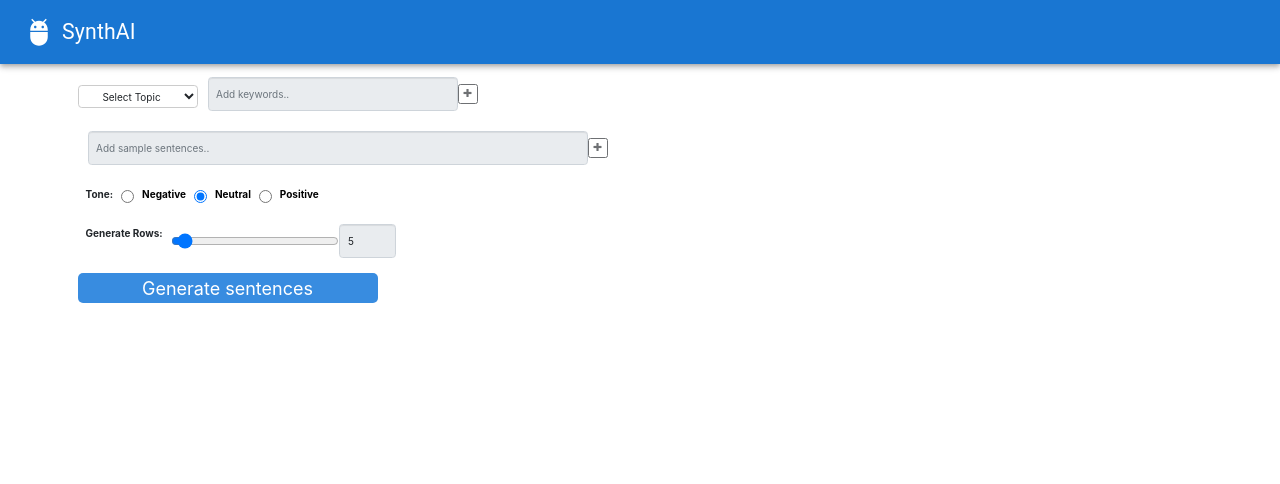
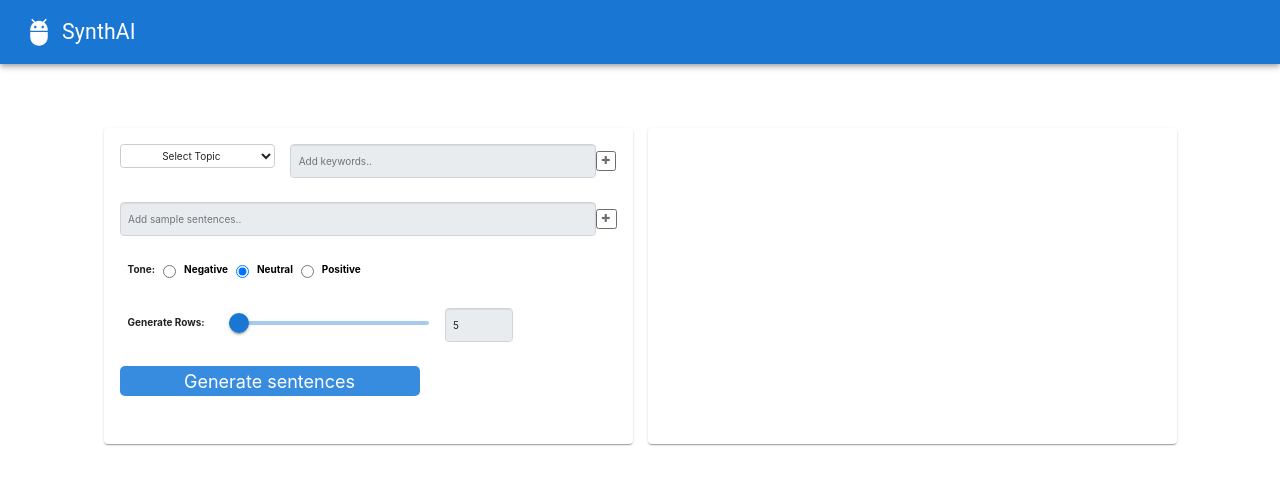
Before and after one commit to ashugulati-work/TechMates, a React (Create React App) app in the folder UI/: page / in a window 1280 px wide. Shown: the top 484 px of the page. Built offline with nearby package versions, Linux system fonts and the light colour scheme; the HTML template or start-up script is replaced by a standard one.

Commit message:
Updated Code, Layout, Formatting and designs

```diff
--- a/UI/src/components/InputText.jsx
+++ b/UI/src/components/InputText.jsx
@@ -1,16 +1,30 @@
-import React from 'react'
-import '../styles/styles.css'
+import React from "react";
+import "../styles/styles.css";
 
 function InputText(props) {
   return (
-    <div className="form-group mx-sm-3 mb-2 d-flex align-items-center">
-        <input type="text" disabled={props.disableInputBox} className="form-control" style={{ width: props.size}} id="inputMsg" placeholder={props.placeHolder} name="inputMsg" onChange={props.onHandleChange} value={props.value} />
-        <button type="button" disabled={props.plusBtnHide} id="plusBtn" className="btn btn-sm plus-btn" onClick={props.onHandleClick}>
+    <div className="d-flex align-items-center">
+      <input
+        type="text"
+        disabled={props.disableInputBox}
+        className="form-control"
+        id="inputMsg"
+        placeholder={props.placeHolder}
+        name="inputMsg"
+        onChange={props.onHandleChange}
+        value={props.value}
+      />
+      <button
+        type="button"
+        disabled={props.plusBtnHide}
+        id="plusBtn"
+        className="btn btn-sm plus-btn"
+        onClick={props.onHandleClick}
+      >
         <span className="glyphicon glyphicon-plus"></span>
-        </button>
+      </button>
     </div>
-
-  )
+  );
 }
 
-export default InputText
+export default InputText;
--- a/UI/src/components/MesagesUI.jsx
+++ b/UI/src/components/MesagesUI.jsx
@@ -1,30 +1,49 @@
-import React, { Fragment, useEffect, useState, useRef } from 'react';
-import '../styles/styles.css';
+import React, { Fragment, useEffect, useState } from "react";
+import "../styles/styles.css";
 import { connect } from "react-redux";
-import InputMessages from './InputMessages';
-import InputText from './InputText';
-import RowText from './RowText';
-import { createInputMessages, submitFormData, downloadFile, downloadDataEmpty } from "../actions/projectActions";
+import InputMessages from "./InputMessages";
+import InputText from "./InputText";
+import RowText from "./RowText";
+import {
+  createInputMessages,
+  submitFormData,
+  downloadFile,
+  downloadDataEmpty,
+} from "../actions/projectActions";
 import constant from "../config.json";
-import MainHeader from './MainHeader';
+import MainHeader from "./MainHeader";
+import Card from '@mui/material/Card'
+import Box from '@mui/material/Box'
+import Stack from '@mui/material/Stack'
+import Slider from '@mui/material/Slider'
+import Grid from '@mui/material/Grid'
+import CardContent from '@mui/material/CardContent'
 
-const MesagesUI = ({ createInputMessages, submitFormData, retriveMsg, messages, downloadFile, downloadData, downloadDataEmpty }) => {
+const MesagesUI = ({
+  createInputMessages,
+  submitFormData,
+  retriveMsg,
+  messages,
+  downloadFile,
+  downloadData,
+  downloadDataEmpty,
+}) => {
   const [inputValue, setInputValue] = useState({
-      inputMsg: ''
+    inputMsg: "",
   });
-    const [rowInput, setRowInput] = useState(5)
+  const [rowInput, setRowInput] = useState(5);
   const [addMessageValue, setAddMessageValue] = useState(false);
   const [plusBtnHide, setPlusBtnHide] = useState(true);
 
   const [topic, setTopic] = useState([]);
-    const [dropDownValue, setDropDownValue] = useState('');
+  const [dropDownValue, setDropDownValue] = useState("");
   const [disableInputBox, setDisableInputBox] = useState(true);
   const [showSpinner, setShowSpinner] = useState(false);
 
-    const [selectedTone, setSelectedTone] = useState('neutral');
+  const [selectedTone, setSelectedTone] = useState("neutral");
 
   const [keywords, setKeywords] = useState([]);
-    const [newKeyword, setNewKeyword] = useState('');
+  const [newKeyword, setNewKeyword] = useState("");
   const [plusBtnHideKeyword, setPlusBtnHideKeyword] = useState(true);
 
   const handleNewKeywordChange = (event) => {
@@ -33,10 +52,10 @@ const MesagesUI = ({ createInputMessages, submitFormData, retriveMsg, messages,
   };
 
   const handleAddKeyword = () => {
-      if (newKeyword.trim() !== '') {
+    if (newKeyword.trim() !== "") {
       setKeywords((prevKeywords) => [...prevKeywords, newKeyword.trim()]);
-        console.log("keywords....", keywords)
-        setNewKeyword('');
+      console.log("keywords....", keywords);
+      setNewKeyword("");
     }
   };
 
@@ -45,65 +64,68 @@ const MesagesUI = ({ createInputMessages, submitFormData, retriveMsg, messages,
     const values = event.target.value;
     setPlusBtnHide(false);
     setInputValue((prevState, props) => ({
-          ...prevState, [keys]: values
-        }))
-    }
+      ...prevState,
+      [keys]: values,
+    }));
+  };
 
   const onChangeRowHandler = (event) => {
     const values = event.target.value;
     setRowInput(values);
-    }
+  };
 
   const { inputMsg } = inputValue;
   useEffect(() => {
-      if (inputMsg === '') {
+    if (inputMsg === "") {
       setPlusBtnHide(true);
     }
-      if(newKeyword === ''){
-        setPlusBtnHideKeyword(true)
+    if (newKeyword === "") {
+      setPlusBtnHideKeyword(true);
     }
-    })
+  });
 
   useEffect(() => {
     if (Object.keys(retriveMsg).length > 0) {
       setShowSpinner(true);
     }
-    }, [retriveMsg])
+  }, [retriveMsg]);
 
   const addMessages = () => {
     setAddMessageValue(true);
     createInputMessages(inputValue);
     setInputValue({
-        inputMsg: ''
+      inputMsg: "",
     });
-    }
+  };
 
   const submitFormMessage = (event) => {
     event.preventDefault();
-      console.log("keywords....", keywords)
+    console.log("keywords....", keywords);
     // setKeywords([])
     setShowSpinner(true);
 
     if (Object.keys(messages).length > 0 && rowInput && dropDownValue) {
       submitFormData(messages, rowInput, dropDownValue, selectedTone, keywords);
     }
-    }
+  };
 
-    useEffect(()=>{
-      console.log("retriveMsg from use effect",retriveMsg);
+  useEffect(() => {
+    console.log("retriveMsg from use effect", retriveMsg);
     console.log("message from use effect", messages);
 
-      if (Object.keys(retriveMsg).length >0 && Object.keys(messages).length == 0){
+    if (
+      Object.keys(retriveMsg).length > 0 &&
+      Object.keys(messages).length == 0
+    ) {
       setShowSpinner(false);
     }
-    },[retriveMsg, messages])
+  }, [retriveMsg, messages]);
 
   const downloadFileEventHandler = () => {
     downloadFile();
-    }
+  };
   useEffect(() => {
     if (downloadData !== undefined) {
-
       const data = downloadData["data"];
       const csvContent = "data:text/csv;charset=utf-8," + data.join("\n");
       const encodedUri = encodeURI(csvContent);
@@ -114,124 +136,243 @@ const MesagesUI = ({ createInputMessages, submitFormData, retriveMsg, messages,
       link.click();
       document.body.removeChild(link);
       downloadDataEmpty();
-
     }
-    }, [downloadData])
+  }, [downloadData]);
 
   const onOptionClicked = (e) => {
     let targetValue = e.target.value;
-      if (targetValue !== '') {
+    console.log(
+      "🚀 ~ file: MesagesUI.jsx:140 ~ onOptionClicked ~ targetValue:",
+      targetValue?.toLowerCase()
+    );
+    if (targetValue !== "") {
       setDisableInputBox(false);
-        setDropDownValue(targetValue);
+      setDropDownValue(targetValue?.toLowerCase());
     } else {
       setDisableInputBox(true);
     }
-    }
+  };
 
-  function handleToneChange(event){
+  function handleToneChange(event) {
     setSelectedTone(event.target.value);
   }
 
   useEffect(() => {
-      let topicValue = constant.topic.map(value => value.split(','));
+    let topicValue = constant.topic.map((value) => value.split(","));
     setTopic(topicValue[0]);
-    }, constant.topic)
+  }, constant.topic);
 
   return (
     <Fragment>
-        <MainHeader/>
-      <div className="container">
-      <div className="row row-css">
-      <div className="col-sm msg-box">
-
-      <div className="form-inline">
-        <div>
-        <select className="btn select-topic" style={{border: '1px solid #ccc'}} onChange = {onOptionClicked}>
-          <option  value="">Select Topic</option>
-          { topic ? topic.map((topicValue, index) => (
-              <option key={index}>
-              {topicValue}
-              </option>
-          )) : ''}
+      <MainHeader />
+      <Box className="container-fluid" marginY="64px" maxWidth="85%">
+        <div className="row">
+          <div className="col-6">
+            <Card>
+              <CardContent>
+                <Stack gap={3}>
+                  <div className="row">
+                    <div className="col-4">
+                      <select
+                        className="btn select-topic"
+                        style={{
+                          border: "1px solid #ccc",
+                          outline: "none",
+                          width: "100%",
+                        }}
+                        onChange={onOptionClicked}
+                      >
+                        <option value="">Select Topic</option>
+                        {topic
+                          ? topic.map((topicValue, index) => (
+                              <option key={index}>{topicValue}</option>
+                            ))
+                          : ""}
                       </select>
                     </div>
-          <InputText size="250px" placeHolder="Add keywords.." onHandleChange={handleNewKeywordChange} onHandleClick={handleAddKeyword} value={newKeyword} disableInputBox={disableInputBox} plusBtnHide={plusBtnHideKeyword} />
-      </div><br/>
-
-      <div className="form-inline">
-      <InputText size="500px" placeHolder="Add sample sentences.." onHandleChange={onChangeHandler} onHandleClick={addMessages} value={inputMsg} disableInputBox={disableInputBox} plusBtnHide={plusBtnHide} />
-      </div><br/>
+                    <div className="col-8">
+                      <InputText
+                        placeHolder="Add keywords.."
+                        onHandleChange={handleNewKeywordChange}
+                        onHandleClick={handleAddKeyword}
+                        value={newKeyword}
+                        disableInputBox={disableInputBox}
+                        plusBtnHide={plusBtnHideKeyword}
+                      />
+                    </div>
+                  </div>
+                  <div className="row">
+                    <div className="col-12">
+                      <InputText
+                        placeHolder="Add sample sentences.."
+                        onHandleChange={onChangeHandler}
+                        onHandleClick={addMessages}
+                        value={inputMsg}
+                        disableInputBox={disableInputBox}
+                        plusBtnHide={plusBtnHide}
+                      />
+                    </div>
+                  </div>
                   {/* {showSpinner ? <div className='spinner'></div> : ''} */}
-
                   <div className="tone">
                     <label>
-          <span className="tone__label_name">Tone:  </span>
-            <input type="radio" name="tone" value="negative" checked={selectedTone === 'negative'} onChange={handleToneChange} />
+                      <span className="tone__label_name">Tone: </span>
+                      <input
+                        type="radio"
+                        name="tone"
+                        value="negative"
+                        checked={selectedTone === "negative"}
+                        onChange={handleToneChange}
+                      />
                       <span className="tone__label">Negative</span>
                     </label>
                     <label>
-            <input type="radio" name="tone" value="neutral" checked={selectedTone === 'neutral'} onChange={handleToneChange} />
+                      <input
+                        type="radio"
+                        name="tone"
+                        value="neutral"
+                        checked={selectedTone === "neutral"}
+                        onChange={handleToneChange}
+                      />
                       <span className="tone__label">Neutral</span>
                     </label>
                     <label>
-            <input type="radio" name="tone" value="positive" checked={selectedTone === 'positive'} onChange={handleToneChange} />
+                      <input
+                        type="radio"
+                        name="tone"
+                        value="positive"
+                        checked={selectedTone === "positive"}
+                        onChange={handleToneChange}
+                      />
                       <span className="tone__label">Positive</span>
                     </label>
-        </div> <br/>
-
-
-      <div id='generate-rows' >
-        <div className='input-range' style={{display: 'flex'}}>
-        <label className="tone__label_name">Generate Rows:  </label>
-        <input style={{width: '15%'}} type="range" min="1" max="100" className="slider" onChange={onChangeRowHandler} value={rowInput} id="myRange" />
-        <input type="text" style={{width: '5%'}} disabled className="form-control range-value" value={rowInput} />
-      </div><br/>
+                  </div>
+                  <div id="generate-rows">
+                    <Grid container spacing={2} alignItems="center">
+                      <Grid item>
+                        <label className="tone__label_name">
+                          Generate Rows:
+                        </label>
+                      </Grid>
+                      <Grid item xs>
+                        <Slider
+                          id="myRange"
+                          value={rowInput}
+                          onChange={onChangeRowHandler}
+                          aria-labelledby="input-slider"
+                        />
+                      </Grid>
+                      <Grid item>
+                        <input
+                          style={{ width: "40%" }}
+                          type="text"
+                          disabled
+                          className="form-control range-value"
+                          value={rowInput}
+                        />
+                      </Grid>
+                    </Grid>
                   </div>
                   <form className="form-inline" onSubmit={submitFormMessage}>
-      <button type="submit" class="long-button" style={{color: 'white'}}>Generate sentences</button>
-      </form><br/><br/>
-
-
-      <div className='form-inline'>
-      {(Object.keys(keywords).length > 0) && <span className="tone__label_name">Keywords:  </span>}
-      <ul style={{listStyle: 'none', margin: 0, padding: 0}}>
+                    <button
+                      type="submit"
+                      class="long-button"
+                      style={{ color: "white" }}
+                    >
+                      Generate sentences
+                    </button>
+                  </form>
+                  <div className="form-inline">
+                    {Object.keys(keywords).length > 0 && (
+                      <span className="tone__label_name">Keywords: </span>
+                    )}
+                    <ul style={{ listStyle: "none", margin: 0, padding: 0 }}>
                       {keywords.map((keyword, index) => (
-          <li key={index} className="row-element" style={{display: 'inline-block', margin: '0 5px', padding: '4px 8px', borderRadius: '8px'}}>
+                        <li
+                          key={index}
+                          className="row-element"
+                          style={{
+                            display: "inline-block",
+                            margin: "0 5px",
+                            padding: "4px 8px",
+                            borderRadius: "8px",
+                          }}
+                        >
                           {keyword}
                         </li>
                       ))}
                     </ul>
                   </div>
+                </Stack>
+              </CardContent>
+            </Card>
+          </div>
+          <div className="col-6">
+            <Card className="h-100">
+              <CardContent>
                 <div className="row row-css">
                   <div className="col-lg-6 message-input">
-          {addMessageValue && <InputMessages /> }
+                    {addMessageValue && <InputMessages />}
                   </div>
                 </div>
-      {(Object.keys(retriveMsg).length > 0) && <div className="row download-row">
+                {Object.keys(retriveMsg).length > 0 && (
+                  <div className="row download-row">
                     <div className="col-lg-6 download-col">
-          <p className='download-para'>Please download your file: </p><button onClick={downloadFileEventHandler} type="button" className="btn download-btn-success"><svg xmlns="http://www.w3.org/2000/svg" width="16" height="16" fill="currentColor" className="bi bi-download" viewBox="0 0 16 16"><path d="M.5 9.9a.5.5 0 0 1 .5.5v2.5a1 1 0 0 0 1 1h12a1 1 0 0 0 1-1v-2.5a.5.5 0 0 1 1 0v2.5a2 2 0 0 1-2 2H2a2 2 0 0 1-2-2v-2.5a.5.5 0 0 1 .5-.5z"/><path d="M7.646 11.854a.5.5 0 0 0 .708 0l3-3a.5.5 0 0 0-.708-.708L8.5 10.293V1.5a.5.5 0 0 0-1 0v8.793L5.354 8.146a.5.5 0 1 0-.708.708l3 3z"/></svg></button>
-        </div>
-      </div>}
-      {showSpinner && <> <RowText index='1' row="In Progress"/><div className='spinner'></div>
-      <RowText index='2' row="Generating Sentences...." /></>}
-       {
-            retriveMsg.map((row, index) => {
-                return <RowText index={index} row={row} keywords={keywords}/>
-            })
-        }
+                      <p className="download-para">
+                        Please download your file:{" "}
+                      </p>
+                      <button
+                        onClick={downloadFileEventHandler}
+                        type="button"
+                        className="btn download-btn-success"
+                      >
+                        <svg
+                          xmlns="http://www.w3.org/2000/svg"
+                          width="16"
+                          height="16"
+                          fill="currentColor"
+                          className="bi bi-download"
+                          viewBox="0 0 16 16"
+                        >
+                          <path d="M.5 9.9a.5.5 0 0 1 .5.5v2.5a1 1 0 0 0 1 1h12a1 1 0 0 0 1-1v-2.5a.5.5 0 0 1 1 0v2.5a2 2 0 0 1-2 2H2a2 2 0 0 1-2-2v-2.5a.5.5 0 0 1 .5-.5z" />
+                          <path d="M7.646 11.854a.5.5 0 0 0 .708 0l3-3a.5.5 0 0 0-.708-.708L8.5 10.293V1.5a.5.5 0 0 0-1 0v8.793L5.354 8.146a.5.5 0 1 0-.708.708l3 3z" />
+                        </svg>
+                      </button>
                     </div>
                   </div>
+                )}
+                {showSpinner && (
+                  <>
+                    <RowText index="1" row="In Progress" />
+                    <div className="spinner"></div>
+                    <RowText index="2" row="Generating Sentences...." />
+                  </>
+                )}
+                {retriveMsg.map((row, index) => {
+                  return (
+                    <RowText index={index} row={row} keywords={keywords} />
+                  );
+                })}
+              </CardContent>
+            </Card>
           </div>
+        </div>
+      </Box>
     </Fragment>
-    )
-}
+  );
+};
 
 const mapStateToProps = (state) => {
   return {
     retriveMsg: state.projectReducer.retriveMsg,
     messages: state.projectReducer.getInputMsg,
-      downloadData: state.projectReducer.downloadData
-    }
+    downloadData: state.projectReducer.downloadData,
+  };
 };
 
-export default connect(mapStateToProps, { downloadDataEmpty, createInputMessages, submitFormData, downloadFile })(MesagesUI);
+export default connect(mapStateToProps, {
+  downloadDataEmpty,
+  createInputMessages,
+  submitFormData,
+  downloadFile,
+})(MesagesUI);
```
Lines whose indentation alone changed are shown as unchanged.
